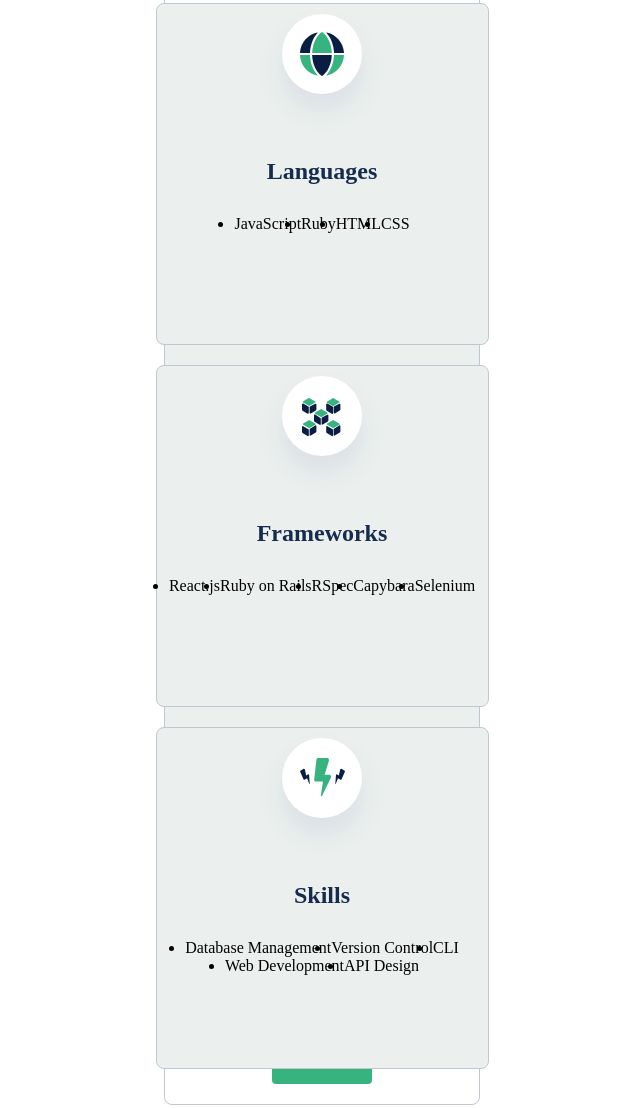
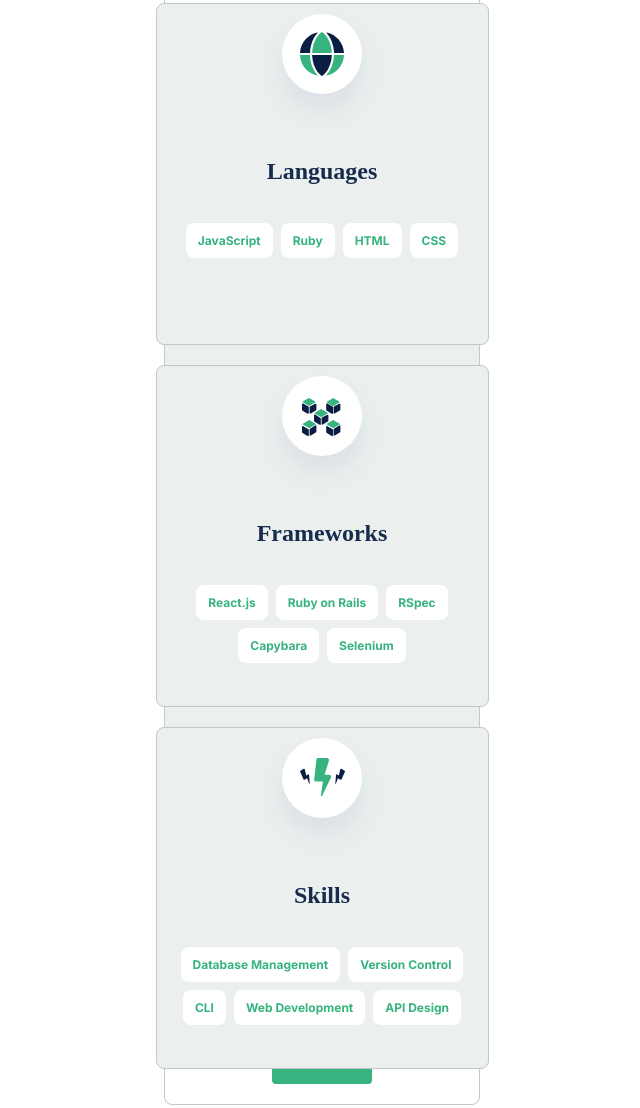
Before and after one commit to BHObserver/my-portfolio, a website: page index.html in a window 1280 px wide. Shown: the part 1938-3046 px from the top of the page, without its empty margins (318-958 px from the left). Drawn offline with Linux system fonts and the light colour scheme.

Commit message:
Update main.css

```diff
--- a/main.css
+++ b/main.css
@@ -200,6 +200,21 @@
   margin-bottom: 2em;
 }
 
+.skill-tag {
+  background-color: #fff;
+  border: none;
+  color: #36b37e;
+  padding: 10px 12px;
+  text-align: center;
+  font-family: 'Inter', sans-serif;
+  font-weight: 600;
+  font-size: 12px;
+  margin-top: 8px;
+  margin-left: 4px;
+  margin-right: 4px;
+  border-radius: 8px;
+  list-style-type: none;
+}
 
 
 #logo {
```
